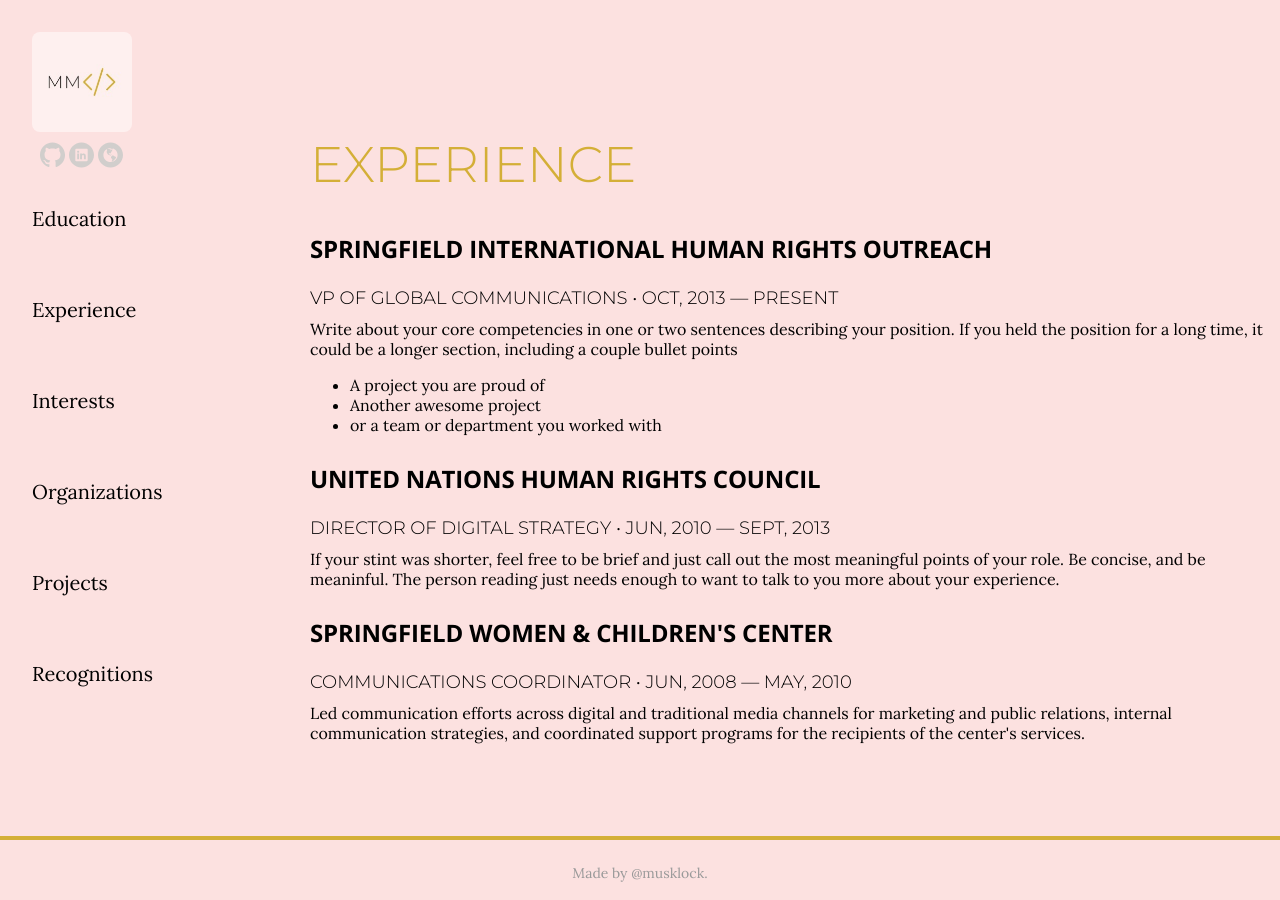
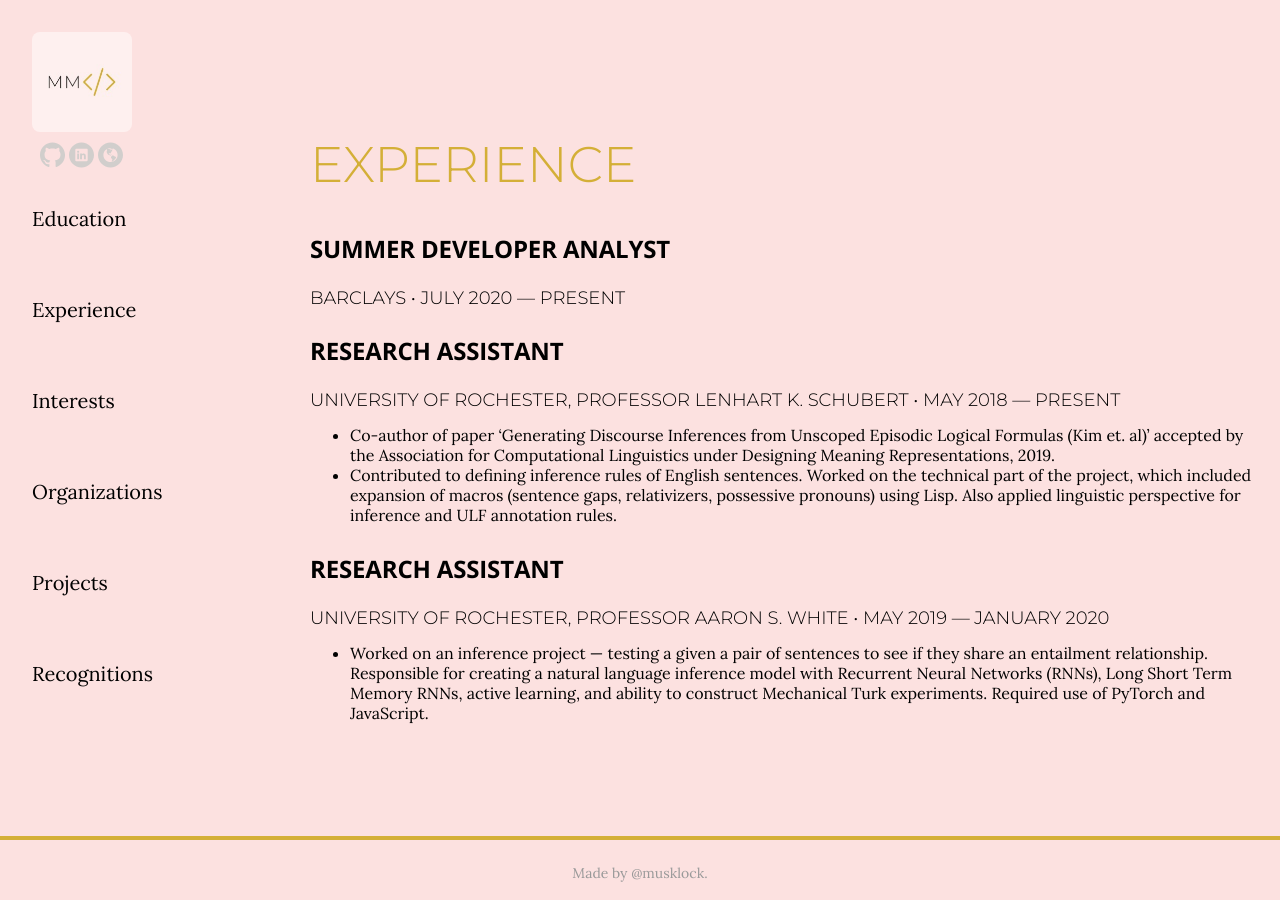
Before and after one commit to musklock/musklock.github.io, a Jekyll site: the page built from experience.html, in a window 1280 px wide. Built offline with Jekyll 4.4.1, drawn with Linux system fonts in a browser that asks for light colours.

Commit message:
added experiences

```diff
--- a/_data/experience.yml
+++ b/_data/experience.yml
@@ -1,19 +1,19 @@
 # # Jobs
-# # VP of Global Communications
-- company: Springfield International Human Rights Outreach
-  position: VP of Global Communications
-  duration: Oct, 2013 &mdash; Present
-  summary: Write about your core competencies in one or two sentences describing your position. If you held the position for a long time, it could be a longer section, including a couple bullet points	<ul class="resume-item-list"><li>A project you are proud of</li><li>Another awesome project</li><li>or a team or department you worked with</li></ul>
+# #
+- position: Summer Developer Analyst
+  company: Barclays
+  duration: July 2020 &mdash; Present
+  summary:
 
-# # Director of Digital Stratgy
-- company: United Nations Human Rights Council
-  position: Director of Digital Strategy
-  duration:  Jun, 2010 &mdash; Sept, 2013
-  summary: If your stint was shorter, feel free to be brief and just call out the most meaningful points of your role. Be concise, and be meaninful. The person reading just needs enough to want to talk to you more about your experience.
+# #
+- position: Research Assistant
+  company: University of Rochester, Professor Lenhart K. Schubert
+  duration: May 2018 &mdash; Present
+  summary: <ul class="resume-item-list"><li> Co-author of paper ‘Generating Discourse Inferences from Unscoped Episodic Logical Formulas (Kim et. al)’ accepted by the Association for Computational Linguistics under Designing Meaning Representations, 2019. </li> <li> Contributed to defining inference rules of English sentences. Worked on the technical part of the project, which included expansion of macros (sentence gaps, relativizers, possessive pronouns) using Lisp. Also applied linguistic perspective for inference and ULF annotation rules. </li> </ul>
 
 
-# # Communications Coordinator
-- company: Springfield Women & Children's Center
-  position: Communications Coordinator
-  duration:   Jun, 2008  &mdash; May, 2010
-  summary: Led communication efforts across digital and traditional media channels for marketing and public relations, internal communication strategies, and coordinated support programs for the recipients of the center's services.
+# #
+- position: Research Assistant
+  company: University of Rochester, Professor Aaron S. White
+  duration:   May 2019  &mdash; January 2020
+  summary: <ul class="resume-item-list"><li> Worked on an inference project &mdash; testing a given a pair of sentences to see if they share an entailment relationship. Responsible for creating a natural language inference model with Recurrent Neural Networks (RNNs), Long Short Term Memory RNNs, active learning, and ability to construct Mechanical Turk experiments. Required use of PyTorch and JavaScript. </li> </ul>
--- a/experience.html
+++ b/experience.html
@@ -14,8 +14,8 @@
 
           {% for job in site.data.experience %}
           <div class="resume-item" itemscope itemprop="worksFor" itemtype="http://schema.org/Organization">
-            <h3 class="resume-item-title" itemprop="name">{{ job.company }}</h3>
-            <h4 class="resume-item-details" itemprop="description">{{ job.position }} &bull; {{ job.duration }}</h4>
+            <h3 class="resume-item-title" itemprop="name">{{ job.position }}</h3>
+            <h4 class="resume-item-details" itemprop="description">{{ job.company }} &bull; {{ job.duration }}</h4>
             <p class="resume-item-copy">{{ job.summary }}</p>
           </div>
 
```
